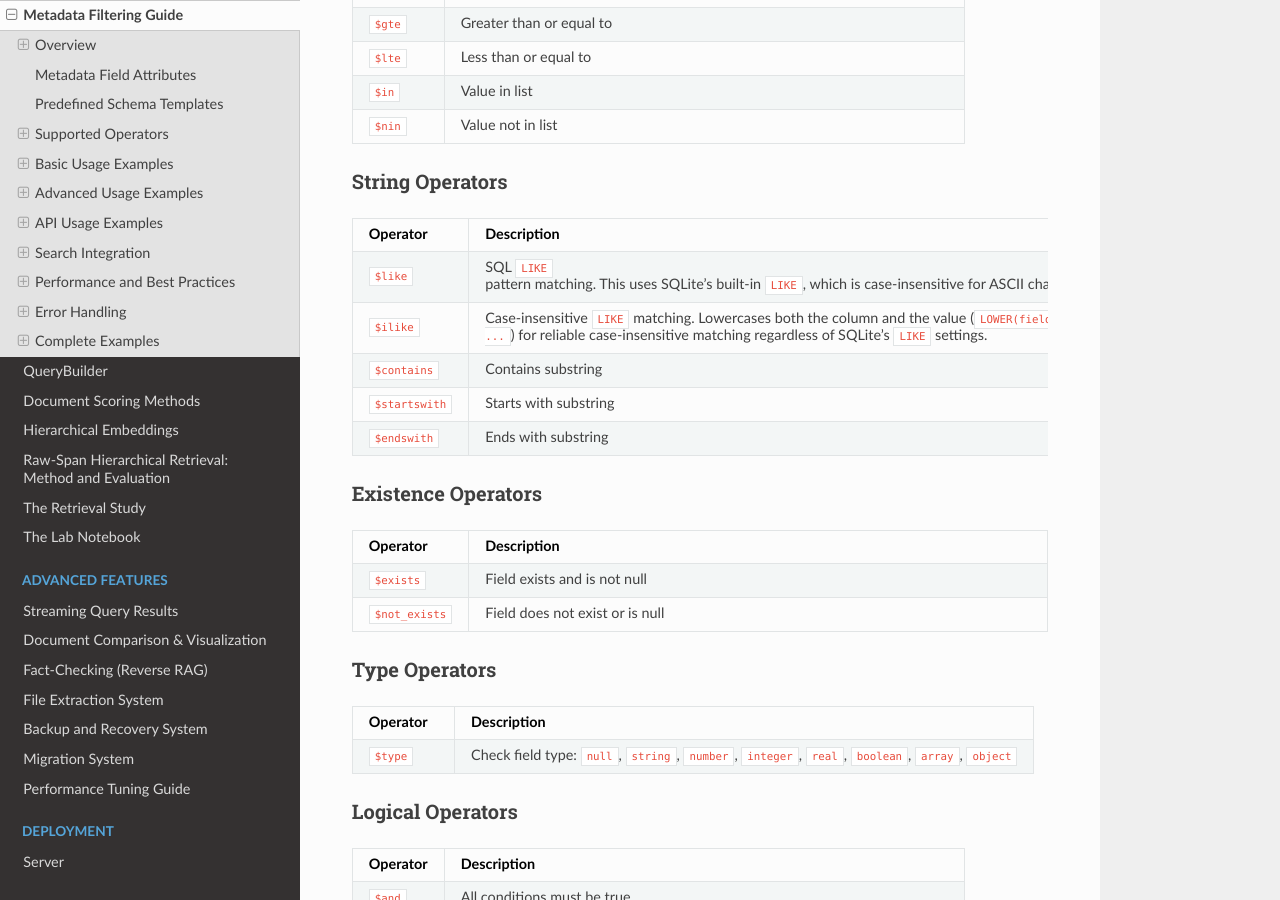
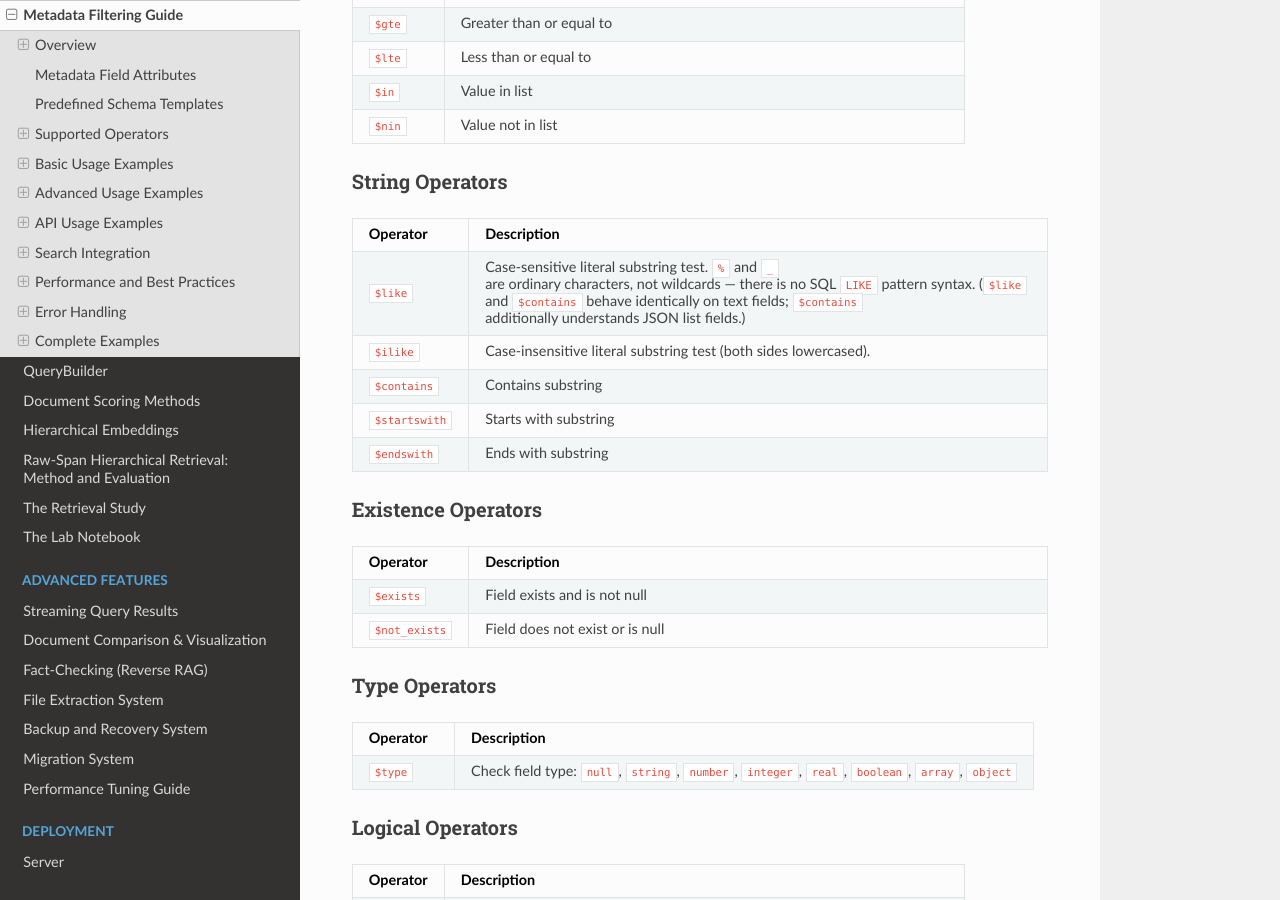
Before and after one commit to thomas-villani/localvectordb, a Sphinx documentation site: the page built from docs/source/metadata.filtering.rst, in a window 1280 px wide and 900 px high, scrolled down 2022 px. Built offline with Sphinx 7.4.7 and the Read the Docs theme 3.1.0, drawn with Linux system fonts in a browser that asks for light colours; some of the changed text lies outside the part shown.

Commit message:
fix(e2e,docs): align $like examples with the audited literal-substring semantics
The pre-v0.1.0 audit (M7, commit 2de1de1) deliberately made $like a
literal case-sensitive substring test — SQL rewritten to match the
Python matcher authority, wildcards gone — but the e2e suite and the
docs kept teaching SQL LIKE patterns. Out of CI, the suite drifted
exactly as the roadmap predicted; the new retrieval-gate workflow (PR
#89) caught it on its first run: 'filter $like -- got []'.

- e2e_local: test the literal semantics, and pin wildcards-are-literal
  with an explicit empty-result check.
- docs/metadata.filtering.rst: rewrite the $like/$ilike rows and both
  wildcard examples (test_audit_medium already pins SQL==Python parity).
- README: drop the %Smith% wildcards.

No behavior change.

Co-Authored-By: Claude Fable 5 <noreply@anthropic.com>
Claude-Session: https://claude.ai/code/session_01FRV3FMeSgVvw4Rb5Exmuwi

```diff
--- a/docs/source/metadata.filtering.rst
+++ b/docs/source/metadata.filtering.rst
@@ -133,12 +133,12 @@ String Operators
    * - Operator
      - Description
    * - ``$like``
-     - SQL ``LIKE`` pattern matching. This uses SQLite's built-in ``LIKE``,
-       which is case-insensitive for ASCII characters by default.
+     - Case-sensitive literal substring test. ``%`` and ``_`` are ordinary
+       characters, not wildcards — there is no SQL ``LIKE`` pattern syntax.
+       (``$like`` and ``$contains`` behave identically on text fields;
+       ``$contains`` additionally understands JSON list fields.)
    * - ``$ilike``
-     - Case-insensitive ``LIKE`` matching. Lowercases both the column and the
-       value (``LOWER(field) LIKE ...``) for reliable case-insensitive
-       matching regardless of SQLite's ``LIKE`` settings.
+     - Case-insensitive literal substring test (both sides lowercased).
    * - ``$contains``
      - Contains substring
    * - ``$startswith``
@@ -254,12 +254,12 @@ Search and match text content:
    docs = db.filter(where={
        "title": {"$contains": "python"},
        "author": {"$startswith": "Dr."},
-       "description": {"$ilike": "%machine learning%"}
+       "description": {"$ilike": "machine learning"}
    })
 
    # Find documents with company emails and tutorial categories
    docs = db.filter(where={
-       "email": {"$like": "%@company.com"},
+       "email": {"$like": "@company.com"},
        "category": {"$endswith": "_tutorial"}
    })
 
```
Also changed, not shown: README.md (+1 -1 lines), 1 other file.
